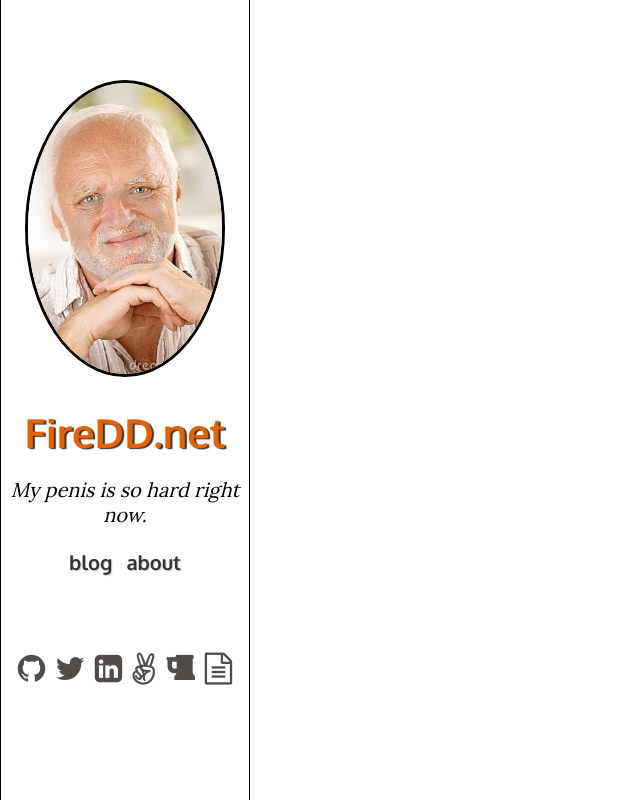
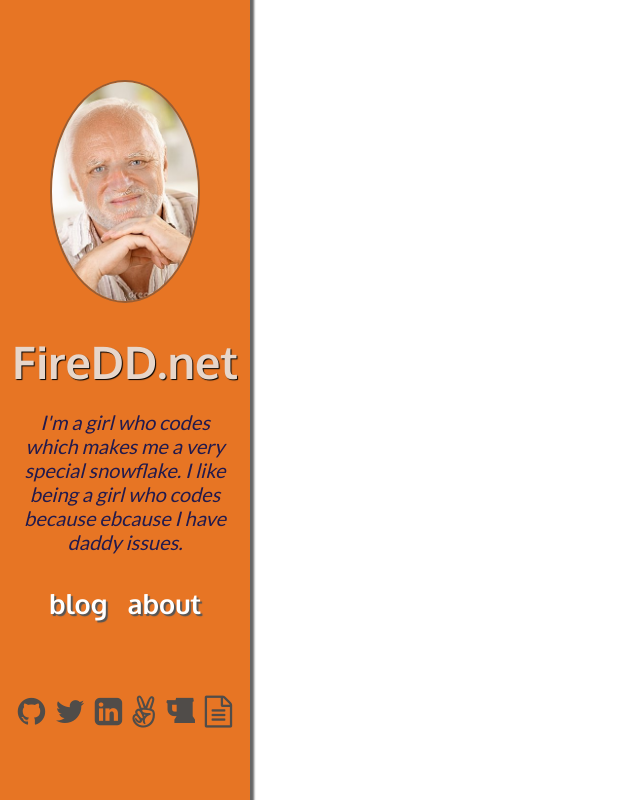
Before and after one commit to EsmeraldaQuintana/webpageLanding, a website built with webpack: page public/index.template.html in a window 1280 px wide. Shown: the whole page, without its empty margins (0-640 px from the left). Built offline with nearby package versions, Linux system fonts and the light colour scheme; what page would draw is missing.

Commit message:
add color to sidebar

```diff
--- a/src/shell/shell.css
+++ b/src/shell/shell.css
@@ -20,21 +20,19 @@
 }
 
 .Shell__sidebar {
-    background-color: hsla(25, 0%, 100%, 1);
-    border-left: 1px solid hsl(0, 0%, 0%);
-    border-right: 1px solid hsl(0, 0%, 0%);
+    background-color: hsla(25, 80%, 50%, 0.95);
     padding: 0;
     margin: 0;
     display: flex;
     flex-direction: column;
-    position: fixed;
+    min-width: 250px;
     max-width: 250px;
     height: 100vh;
+    position: fixed;
     left: 0;
     top: 0;
     bottom: 0;
-
-    /* box-shadow: 2px 2px 10px 1px hsl(0, 0%, 30%); */
+    box-shadow: 1px 0 2px 3px hsl(0, 0%, 40%);
 }
 
 .Shell__header {
@@ -45,35 +43,38 @@
 /* Picture of face. */
 .Shell__header img {
     margin: 80px auto 30px;
-    border: 3px solid black;
+    border: 2px solid hsl(25, 50%, 40%);
     border-radius: 50%;
-    width: 200px;
+    width: 150px;
 }
 
 /* Link to home page. */
 .Shell__header a {
     font-family: 'Oxygen', sans-serif;
     font-weight: bold;
-    font-size: 40px;
-    text-shadow: 2px 1px 1px #333;
+    font-size: 45px;
+    text-shadow: 1px 1px 1px #000;
     margin: 0 auto;
 }
 
 .Shell__header a,
 .Shell__header a:visited {
-    color: hsl(25, 100%, 45%);
+    color: hsl(25, 38%, 85%);
 }
 
 .Shell__header a:hover {
-    color: hsl(25, 100%, 55%);
+    color: hsl(270, 50%, 20%);
 }
 
 /* Slogan thing? */
 .Shell__sidebar p {
+    color: hsl(250, 50%, 20%);
+    margin: 20px auto;
     text-align: center;
     font-size: 20px;
+    padding: 0 20px;
+    font-family: 'Lato', sans-serif;
     font-style: italic;
-    margin: 20px auto;
 }
 
 .Shell__nav {
@@ -82,35 +83,34 @@
     font-weight: bold;
 }
 
-.Shell__nav a {
+.Shell__nav a,
+.Shell__nav a:visited {
     /* border: solid 1px red; */
-    padding: 2px;
+    padding: 0 5px;
     background-color: default;
-    margin: 0 5px;
-    transition: background-color cubic-bezier(0.165, 0.84, 0.44, 1) 0.5s;
+    margin: 12px 5px 0;
+    transition: color 1s ease;
+
+    /* background-color cubic-bezier(0.165, 0.84, 0.44, 1) 0.5s; */
 
     /* text-decoration-color cubic-bezier(0.165, 0.84, 0.44, 1) 0.5s, */
 
     /* border-bottom-color ease-in-out 0.25s; */
-    transition-duration: 1s, 10s;
-    transition-property: background-color;
+    transition-duration: 1s;
+    transition-property: color;
     font-family: 'Oxygen', sans-serif;
-    font-size: 20px;
-    text-shadow: 1px 1px 1px #ccc;
+    font-size: 27px;
+    text-shadow: 2px 2px 1px #555;
+    color: hsl(270, 100%, 100%);
 }
 
 .Shell__nav a:hover {
     /* background-color: #c5c5c5; */
-    background-color: hsla(25, 100%, 50%, 0.3);
-}
-
-.Shell__title a,
-.Shell__nav a,
-.Shell__title a:visited,
-.Shell__nav a:visited,
-.Shell__title a:hover,
-.Shell__nav a:hover {
-    color: hsl(0, 0%, 20%);
+    color: hsl(0, 0%, 100%);
+    text-shadow: 0 0 0 #770;
+    position: relative;
+    top: 2px;
+    left: 2px;
 }
 
 .Shell__icons {
--- a/src/shell/shell.html
+++ b/src/shell/shell.html
@@ -7,7 +7,8 @@
             <img src="./../img/harold.jpg">
             <a href="/home">FireDD.net</a>
         </header>
-        <p>My penis is so hard right now.</p>
+        <p>I'm a girl who codes which makes me a very special snowflake.
+             I like being a girl who codes because ebcause I have daddy issues.</p>
         <nav class="Shell__nav">
             <a href="/blog">blog</a>
             <a href="/about">about</a>
```
